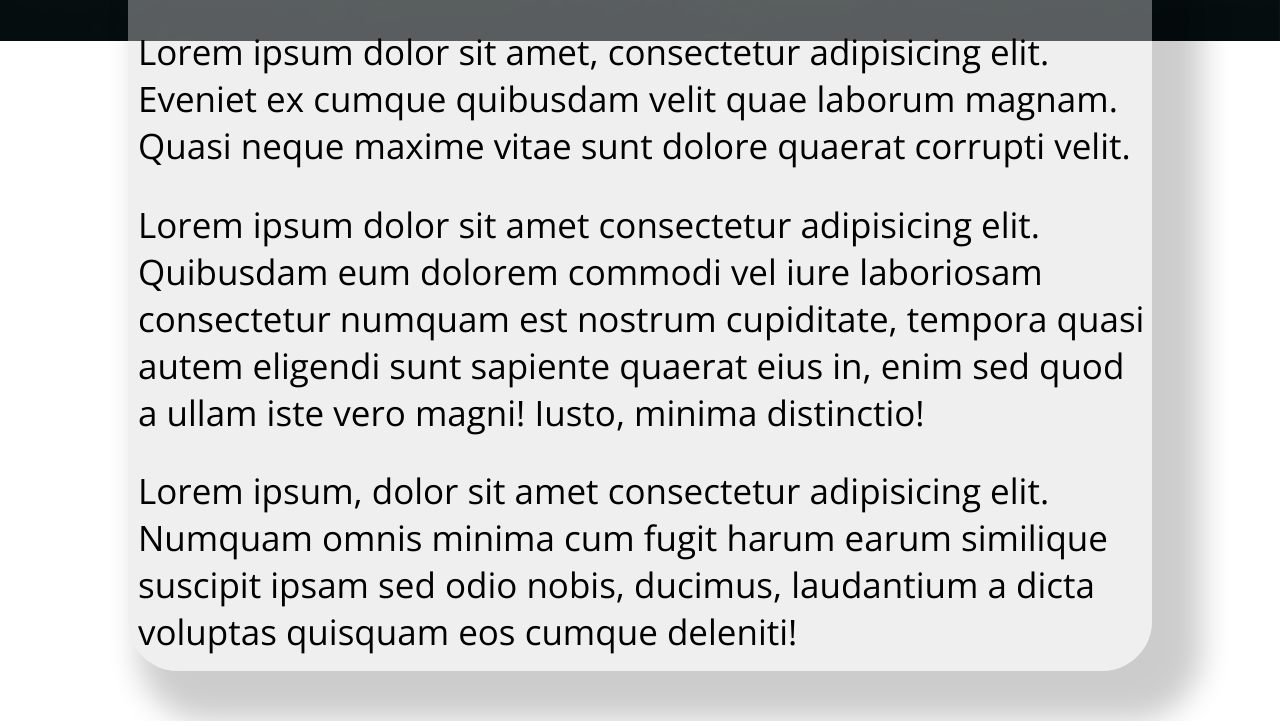
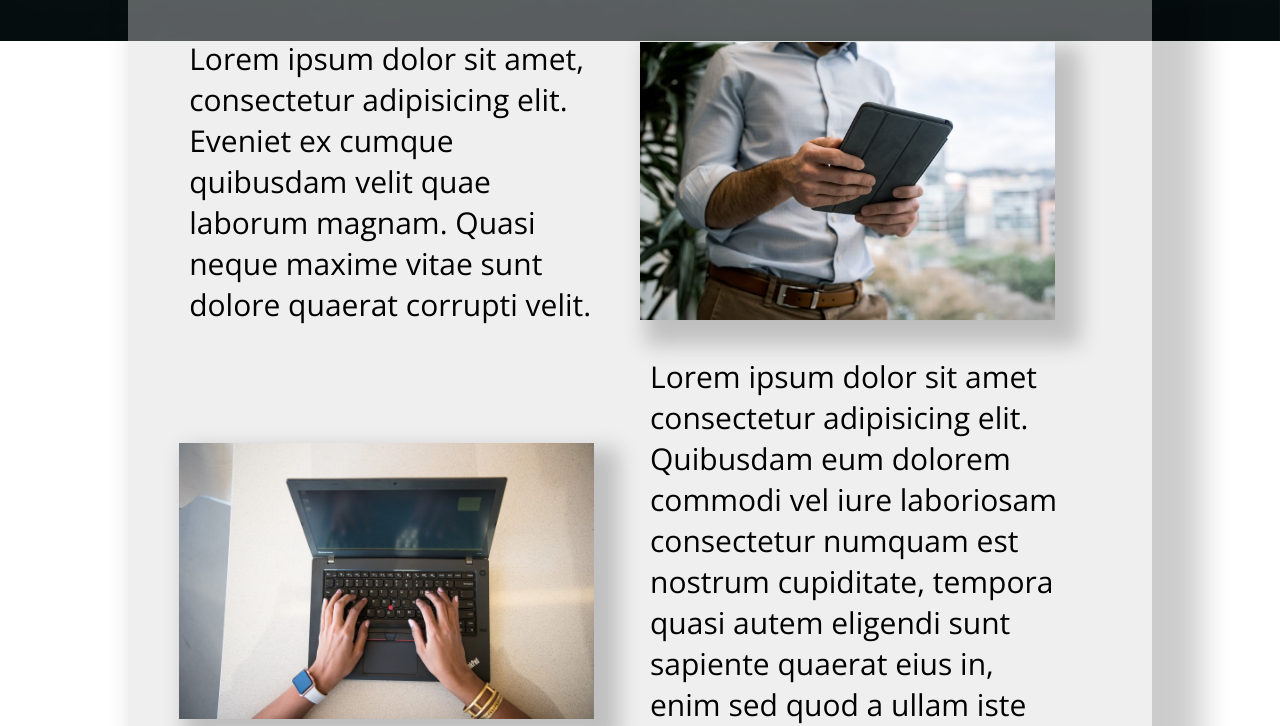
Before and after one commit to wilmer-greppe-nti-johanneberg/WU2021_projekt_2BC, a plain HTML site: page omoss.html in a window 1280 px wide. Shown: the part 759-1485 px from the top of the page. Drawn offline with nearby package versions, Linux system fonts and the light colour scheme.

Commit message:
V.19 kompl
Om oss sida klar

```diff
--- a/css/style.css
+++ b/css/style.css
@@ -203,7 +203,7 @@
     }
 
     #container2 {
-        height: 850px;
+        height: fit-content;
         width: 100%;
         display: flex;
         flex-direction: column;
@@ -221,9 +221,26 @@
         font-size: 7rem;
     }
 
-    #container2 > p {
-        font-size: 35px;
+    #container2 > #innercontainer > p {
+        font-size: 30px;
         margin-left: 10px;
+    }
+
+    #innercontainer {
+        width: 90%;
+        height: 100%;
+        display: grid;
+        grid-template-areas:
+        "i1 i2"
+        "i3 i4"
+        "i5 i6"
+        ;
+    }
+
+    .item > img {
+        width: 100%;
+        height: auto;
+        box-shadow: 15px 15px 20px 10px rgb(0, 0, 0, 0.2);
     }
 
 
@@ -725,6 +742,28 @@
         margin-left: 15px;
     }
 
+    #container2 > #innercontainer > p {
+        font-size: 12px;
+        margin-left: 10px;
+    }
+
+    #innercontainer {
+        width: 100%;
+        height: 100%;
+        display: grid;
+        grid-template-areas:
+        "i1 i2"
+        "i3 i4"
+        "i5 i6"
+        ;
+    }
+
+    .item > img {
+        width: 100%;
+        height: auto;
+        box-shadow: 5px 5px 10px 7px rgb(0, 0, 0, 0.2);
+    }
+
 
 
 
--- a/omoss.html
+++ b/omoss.html
@@ -33,9 +33,20 @@
         </header>
         <section id="container2">
             <h1>Om Oss</h1>
-            <p>Lorem ipsum dolor sit amet, consectetur adipisicing elit. Eveniet ex cumque quibusdam velit quae laborum magnam. Quasi neque maxime vitae sunt dolore quaerat corrupti velit.</p>
-            <p>Lorem ipsum dolor sit amet consectetur adipisicing elit. Quibusdam eum dolorem commodi vel iure laboriosam consectetur numquam est nostrum cupiditate, tempora quasi autem eligendi sunt sapiente quaerat eius in, enim sed quod a ullam iste vero magni! Iusto, minima distinctio!</p>
-            <p>Lorem ipsum, dolor sit amet consectetur adipisicing elit. Numquam omnis minima cum fugit harum earum similique suscipit ipsam sed odio nobis, ducimus, laudantium a dicta voluptas quisquam eos cumque deleniti!</p>
+            <section id="innercontainer">
+                <p class="item">Lorem ipsum dolor sit amet, consectetur adipisicing elit. Eveniet ex cumque quibusdam velit quae laborum magnam. Quasi neque maxime vitae sunt dolore quaerat corrupti velit.</p>
+                <div class="item">
+                    <img src="img/tablet.jpg" alt="Ipad">
+                </div>
+                <div class="item">
+                    <img src="img/laptop2.jpg" alt="Laptop">
+                </div>
+                <p class="item">Lorem ipsum dolor sit amet consectetur adipisicing elit. Quibusdam eum dolorem commodi vel iure laboriosam consectetur numquam est nostrum cupiditate, tempora quasi autem eligendi sunt sapiente quaerat eius in, enim sed quod a ullam iste vero magni! Iusto, minima distinctio!</p>
+                <p class="item">Lorem ipsum, dolor sit amet consectetur adipisicing elit. Numquam omnis minima cum fugit harum earum similique suscipit ipsam sed odio nobis, ducimus, laudantium a dicta voluptas quisquam eos cumque deleniti!</p>
+                <div class="item">
+                    <img src="img/code2.jpg" alt="Kod">
+                </div>
+            </section>
         </section>
     </main>
     <script src="js/main.js"></script>
```
Also changed, not shown: img/code2.jpg (added), img/laptop2.jpg (added), img/tablet.jpg (added).
